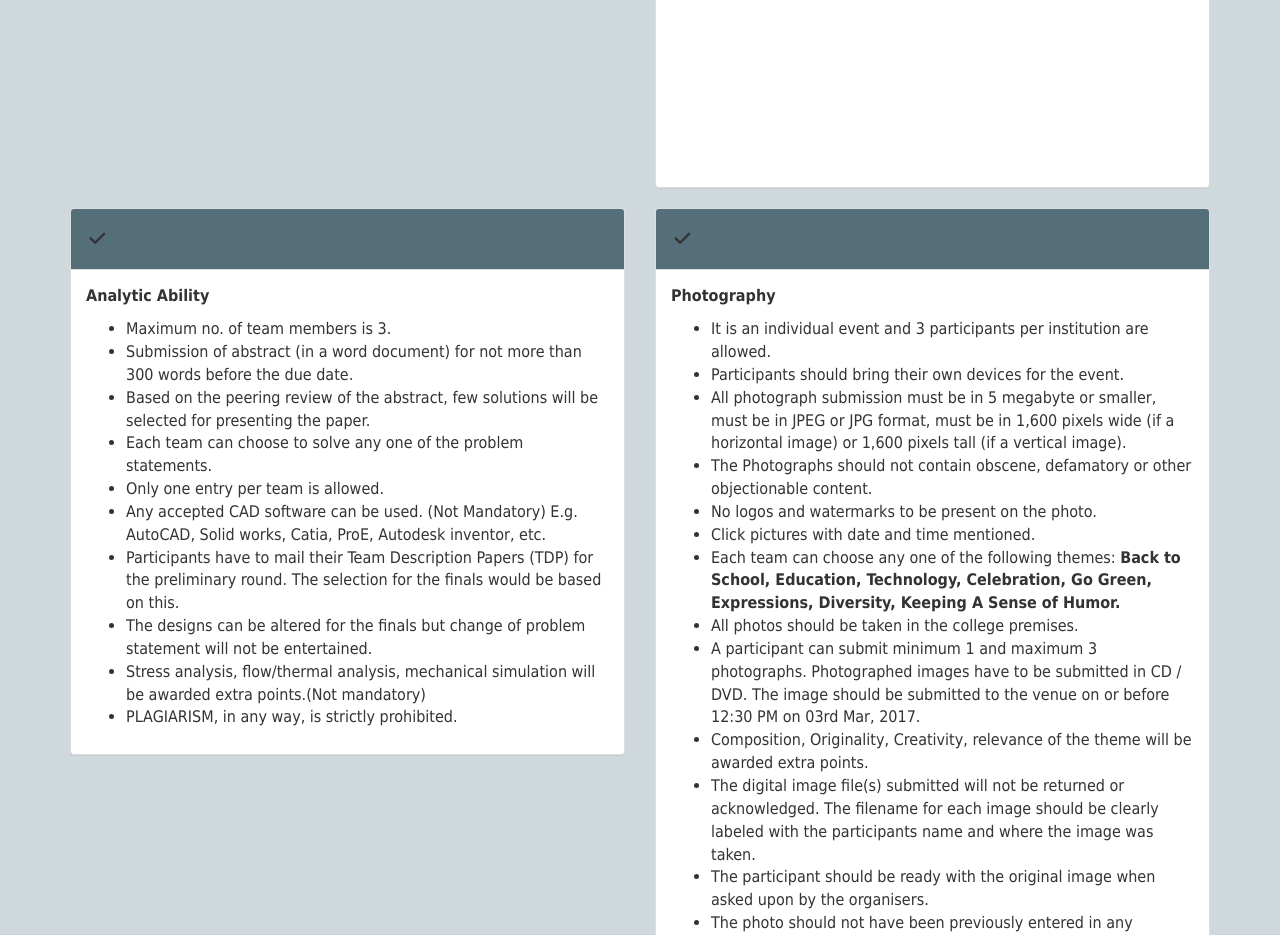
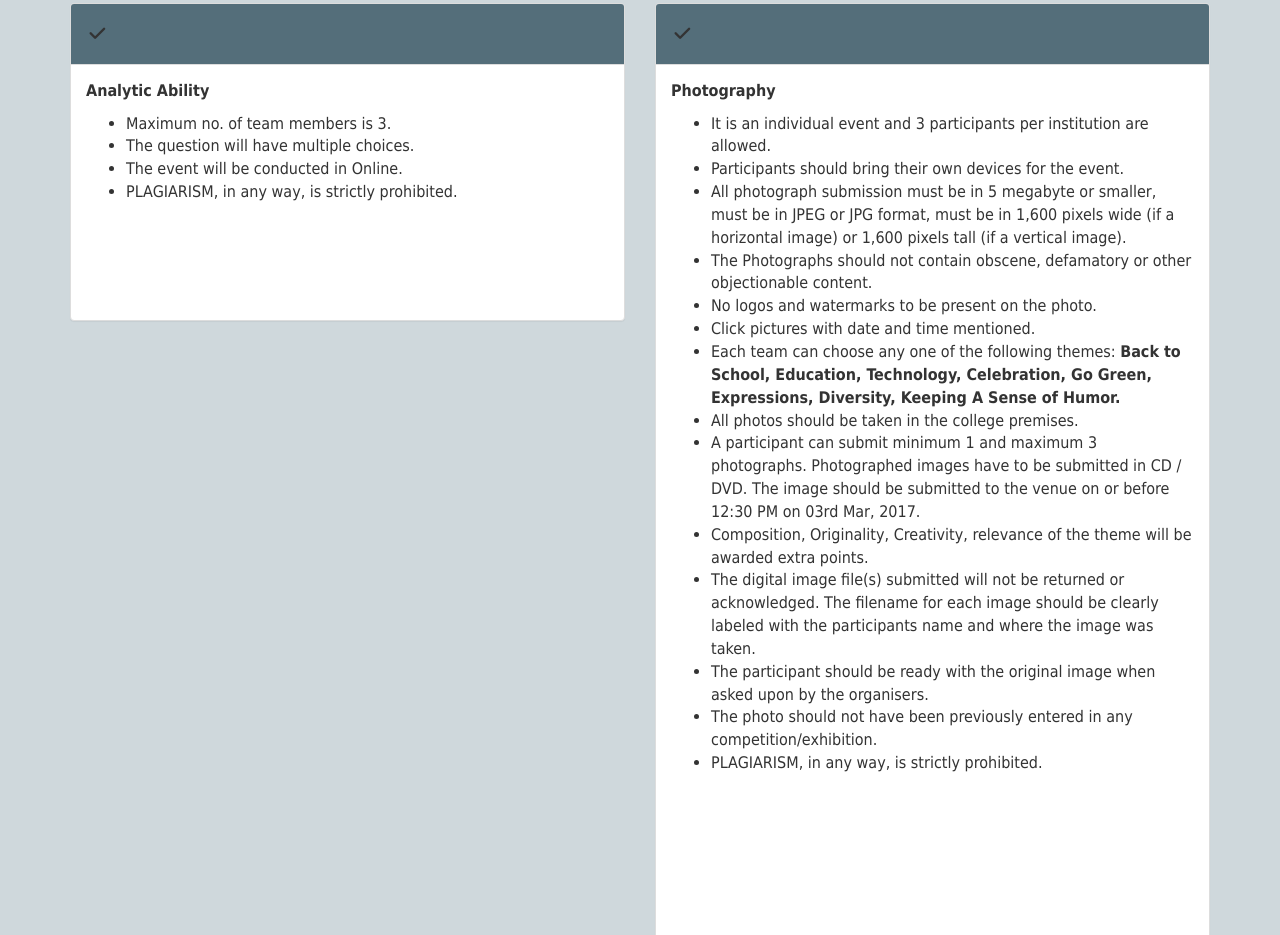
Before and after one commit to Matheswaaran/dstbdit, a plain HTML site: page index.html in a window 1280 px wide. Shown: the part 3209-4144 px from the top of the page. Drawn offline with Linux system fonts and the light colour scheme.

Commit message:
analytic

```diff
--- a/index.html
+++ b/index.html
@@ -258,7 +258,7 @@
                                 <li>Idea, creativity, development effort, technology, innovation, intelligence, and presentation will be given more important.<br></li>
                                 <li>Plagiarism is strictly prohibited.<br></li>
                                 <li>The Judges decision will be final.<br></li>
-                          </ul><br><br><br><br><br><br><br><br><br>
+                          </ul>
                     </div>
                 </div>
             </div>
@@ -270,16 +270,16 @@
                     <div class="panel-body">
                         <p><b>Analytic Ability</b></p>
                            <ul><li>Maximum no. of team members is 3.<br></li>
-                              <li>Submission of abstract (in a word document) for not more than 300 words before the due date.<br></li>
-                              <li>Based on the peering review of the abstract, few solutions will be selected for presenting the paper.<br></li>
-                              <li>Each team can choose to solve any one of the problem statements.<br></li>
-                              <li>Only one entry per team is allowed.<br></li>
-                              <li>Any accepted CAD software can be used. (Not Mandatory) E.g. AutoCAD, Solid works, Catia, ProE, Autodesk inventor, etc.<br></li>
-                              <li>Participants have to mail their Team Description Papers (TDP) for the preliminary round. The selection for the finals would be based on this.<br></li>
-                              <li>The designs can be altered for the finals but change of problem statement will not be entertained.<br></li>
-                              <li>Stress analysis, flow/thermal analysis, mechanical simulation will be awarded extra points.(Not mandatory)<br></li>
-                              <li>PLAGIARISM, in any way, is strictly prohibited.<br></li>
-                          </ul>
+                                <li>The question will have multiple choices.</li>
+                                <li>The event will be conducted in Online.</li>
+                                <!-- <li>Each team can choose to solve any one of the problem statements.<br></li>
+                                <li>Only one entry per team is allowed.<br></li>
+                                <li>Any accepted CAD software can be used. (Not Mandatory) E.g. AutoCAD, Solid works, Catia, ProE, Autodesk inventor, etc.<br></li>
+                                <li>Participants have to mail their Team Description Papers (TDP) for the preliminary round. The selection for the finals would be based on this.<br></li>
+                                <li>The designs can be altered for the finals but change of problem statement will not be entertained.<br></li>
+                                <li>Stress analysis, flow/thermal analysis, mechanical simulation will be awarded extra points.(Not mandatory)<br></li> -->
+                                <li>PLAGIARISM, in any way, is strictly prohibited.<br></li>
+                          </ul><br><br><br><br>
                     </div>
                 </div>
             </div>
```
